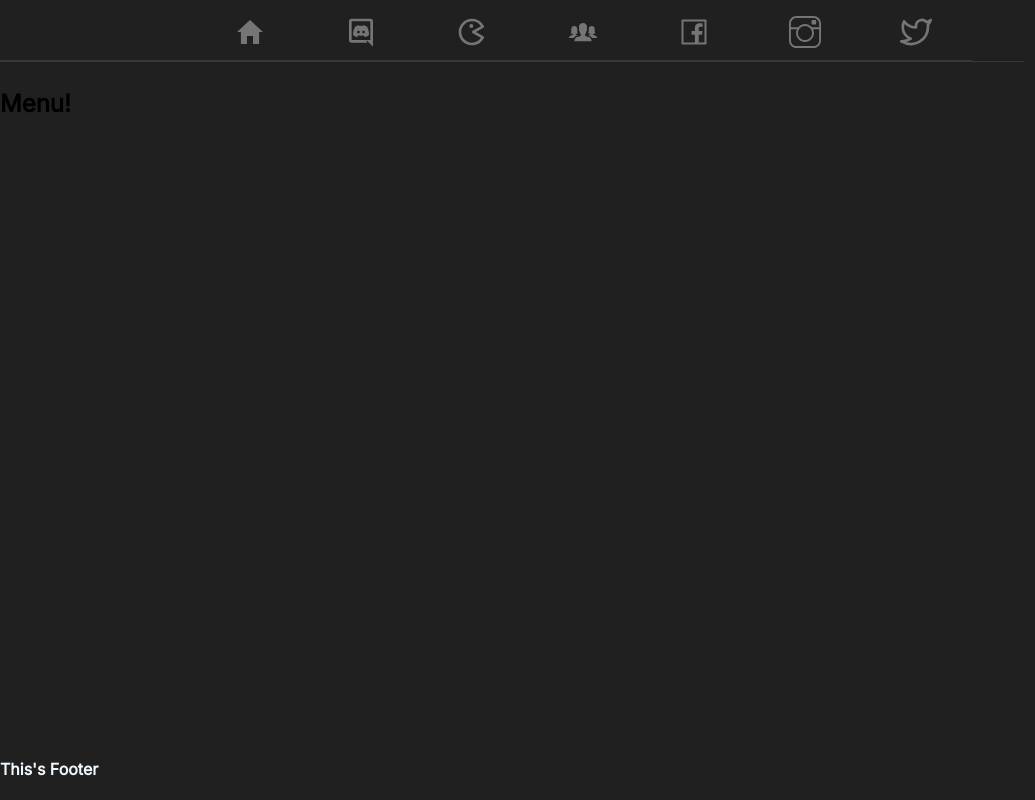
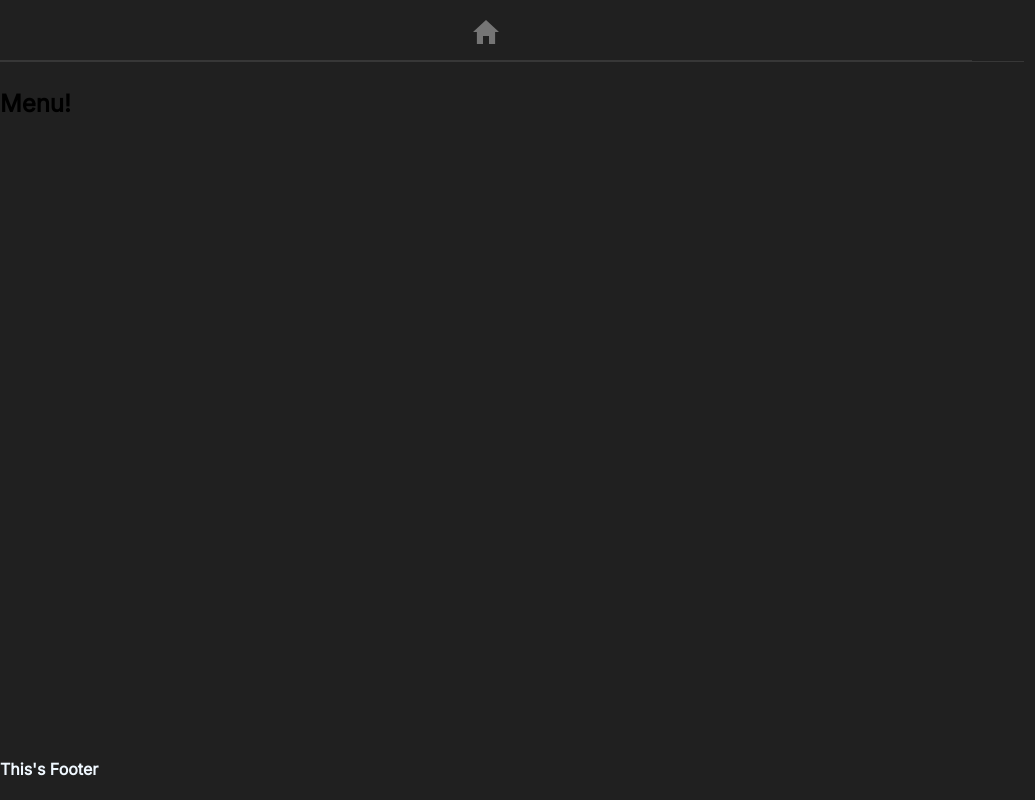
Before and after one commit to mois3222/web_react_app, a React (Vite) app: page / in a window 1280 px wide. Shown: the whole page, without its empty margins (0-1035 px from the left). Built offline with nearby package versions, Linux system fonts and the light colour scheme.

Commit message:
style scss-header modified 04/09/2023

```diff
--- a/src/components/ExtensibleMenu.tsx
+++ b/src/components/ExtensibleMenu.tsx
@@ -1,4 +1,4 @@
-import Link from "./Link";
+import NavLink from "./NavLink";
 import iconsController from "../controller/iconsController";
 import useShowStore from "../store/showStore";
 
@@ -6,32 +6,36 @@ const ExtensibleMenu = () => {
   const { show } = useShowStore();
   return (
     <>
-      <nav className={`Header_nav extensiblemenu ${show ? "show" : ""}`}>
+      <nav className={`Header__nav--extensible ${show ? "show" : ""}`}>
         <ul>
           {show ? (
             <>
-              <Link
-                anchor={"Discord"}
+              <NavLink
+                anchor={"discord"}
                 svg={<iconsController.RiDiscordLine size={"2em"} />}
               />
-              <Link
-                anchor={"Games"}
+              <NavLink
+                anchor={"games"}
                 svg={<iconsController.BiGame size={"2em"} />}
               />
-              <Link
-                anchor={"About"}
+              <NavLink
+                anchor={"about"}
                 svg={<iconsController.IoIosPeople size={"2em"} />}
               />
-              <Link
-                anchor={"Facebook"}
+              <NavLink
+                anchor={"facebook"}
                 svg={<iconsController.AiOutlineFacebook size={"2em"} />}
               />
-              <Link
-                anchor={"Instagram"}
+              <NavLink
+                anchor={"instagram"}
                 svg={<iconsController.TfiInstagram size={"2em"} />}
               />
-              <Link
-                anchor={"Twitter"}
+              <NavLink
+                anchor={"twitter"}
+                svg={<iconsController.FiTwitter size={"2em"} />}
+              />
+              <NavLink
+                anchor={"settings"}
                 svg={<iconsController.FiTwitter size={"2em"} />}
               />
             </>
--- a/src/components/Link.tsx
+++ /dev/null
@@ -1,32 +0,0 @@
-import { useRef } from "react";
-import { HTMLPropsAtributes } from "../modules/linkModule";
-import { useToggleStore } from "../store/toggleStore";
-
-const Link = ({ anchor, svg, ...props }: HTMLPropsAtributes) => {
-  const { toggle, setToggle } = useToggleStore();
-  const HTMLRefElement = useRef<HTMLAnchorElement>(null);
-
-  const utilName = anchor === "" ? "Home" : anchor;
-
-  return (
-    <>
-      <li {...props}>
-        <a
-          href={`#/${anchor}`}
-          onClick={() => setToggle(HTMLRefElement)}
-          className={`${utilName.toLocaleLowerCase()} ${
-            HTMLRefElement.current?.className.includes(toggle!)
-              ? "active"
-              : "desactive"
-          }`}
-          ref={HTMLRefElement}
-        >
-          {svg}
-          <h4>{utilName}</h4>
-        </a>
-      </li>
-    </>
-  );
-};
-
-export default Link;
--- /dev/null
+++ b/src/components/NavLink.tsx
@@ -0,0 +1,31 @@
+import { useRef } from "react";
+import { HTMLPropsAtributes } from "../modules/linkModule";
+import { useToggleStore } from "../store/toggleStore";
+import { Link } from "react-router-dom";
+
+const NavLink = ({ anchor, svg, ...props }: HTMLPropsAtributes) => {
+  const { toggle, setToggle } = useToggleStore();
+  const refElement = useRef<HTMLAnchorElement>(null);
+
+  const navLinkName = anchor === "" ? "Home" : anchor;
+
+  return (
+    <>
+      <li {...props}>
+        <Link
+          to={`/${anchor}`}
+          className={`Header__a ${navLinkName} ${
+            refElement.current?.className.includes(toggle!) ? "active" : ""
+          }`}
+          ref={refElement}
+          onClick={() => setToggle(refElement)}
+        >
+          {svg}
+          <h3>{navLinkName}</h3>
+        </Link>
+      </li>
+    </>
+  );
+};
+
+export default NavLink;
--- a/src/containers/Header.tsx
+++ b/src/containers/Header.tsx
@@ -1,4 +1,4 @@
-import Link from "../components/Link";
+import NavLink from "../components/NavLink";
 import iconsController from "../controller/iconsController";
 import ButtonHome from "../components/ButtonHome";
 import ExtensibleMenu from "../components/ExtensibleMenu";
@@ -6,36 +6,16 @@ import ExtensibleMenu from "../components/ExtensibleMenu";
 const Header = () => {
   return (
     <header className="Header">
-      <nav className="Header__nav navbar">
-        <section className="navbar__section">
+      <nav className="Header__nav">
+        <section className="Header__section--home">
           <ButtonHome />
         </section>
-        <section className="navbar__section">
-          <ul>
-            <Link anchor={""} svg={<iconsController.IoMdHome size={"2em"} />} />
-            <Link
-              anchor={"Discord"}
-              svg={<iconsController.RiDiscordLine size={"2em"} />}
-            />
-            <Link
-              anchor={"Games"}
-              svg={<iconsController.BiGame size={"2em"} />}
-            />
-            <Link
-              anchor={"About"}
-              svg={<iconsController.IoIosPeople size={"2em"} />}
-            />
-            <Link
-              anchor={"Facebook"}
-              svg={<iconsController.AiOutlineFacebook size={"2em"} />}
-            />
-            <Link
-              anchor={"Instagram"}
-              svg={<iconsController.TfiInstagram size={"2em"} />}
-            />
-            <Link
-              anchor={"Twitter"}
-              svg={<iconsController.FiTwitter size={"2em"} />}
+        <section className="Header__section--navbar">
+          <ul className="Header__ul">
+            <NavLink
+              anchor={""}
+              className="Header__li"
+              svg={<iconsController.IoMdHome size={"2em"} />}
             />
           </ul>
         </section>
--- a/src/main.tsx
+++ b/src/main.tsx
@@ -1,6 +1,10 @@
 import ReactDOM from "react-dom/client";
 import App from "./App.tsx";
 import "./sass/index.scss";
-import React from "react";
+import { BrowserRouter } from "react-router-dom";
 
-ReactDOM.createRoot(document.getElementById("root")!).render(<App />);
+ReactDOM.createRoot(document.getElementById("root")!).render(
+  <BrowserRouter>
+    <App />
+  </BrowserRouter>
+);
--- a/src/sass/containers/Header.scss
+++ b/src/sass/containers/Header.scss
@@ -5,22 +5,15 @@
   position: sticky;
   top: 0;
   @include m.clean(0.5em);
-}
 
-.navbar {
+  &__nav {
     @extend %flex;
     width: 90%;
     @include m.clean(0.5em, 0);
+    border-bottom: 1px solid v.$theme-primary;
+  }
 
-  border-bottom: 1px solid v.$theme-primary;
-
-  /* Section navbar */
-  &__section {
-    /* Section menu button */
-    &:nth-child(1) {
-      @extend %flex;
-      width: 20%;
-      /* Button navbar */
+  &__section--home {
     button {
       @extend %flex;
       flex-direction: column;
@@ -29,6 +22,8 @@
       border: none;
       color: v.$theme-secondary;
       width: max-content;
+    }
+
     div {
       @extend %flex;
       flex-direction: column;
@@ -59,9 +54,8 @@
       }
     }
   }
-    }
-    /* Section navegation */
-    &:nth-child(2) {
+
+  &__section--navbar {
     width: 80%;
     ul {
       @extend %flex;
@@ -79,17 +73,15 @@
         .active {
           @include m.opacacity(99);
         }
-          h4 {
+        h3 {
           @include m.clean();
           display: none;
         }
       }
     }
   }
-  }
-}
 
-.extensiblemenu {
+  &__nav--extensible {
     width: 80vw;
     height: 0;
 
@@ -126,17 +118,16 @@
         }
       }
     }
-}
-
-.show {
+    &.show {
       height: 70vh;
       transition: all 0.5s ease;
     }
+  }
+}
 
 @media (max-width: 760px) {
-  .navbar {
-    section {
-      &:nth-child(2) {
+  .Header {
+    &__section--navbar {
       ul {
         display: flex;
         flex-wrap: row nowrap;
@@ -151,15 +142,12 @@
     }
   }
 }
-}
 @media (min-width: 760px) {
-  .navbar {
-    section {
-      &:nth-child(1) {
+  .Header {
+    &__section--home {
       button {
         display: none;
       }
     }
   }
 }
-}
```
Lines whose indentation alone changed are shown as unchanged.
